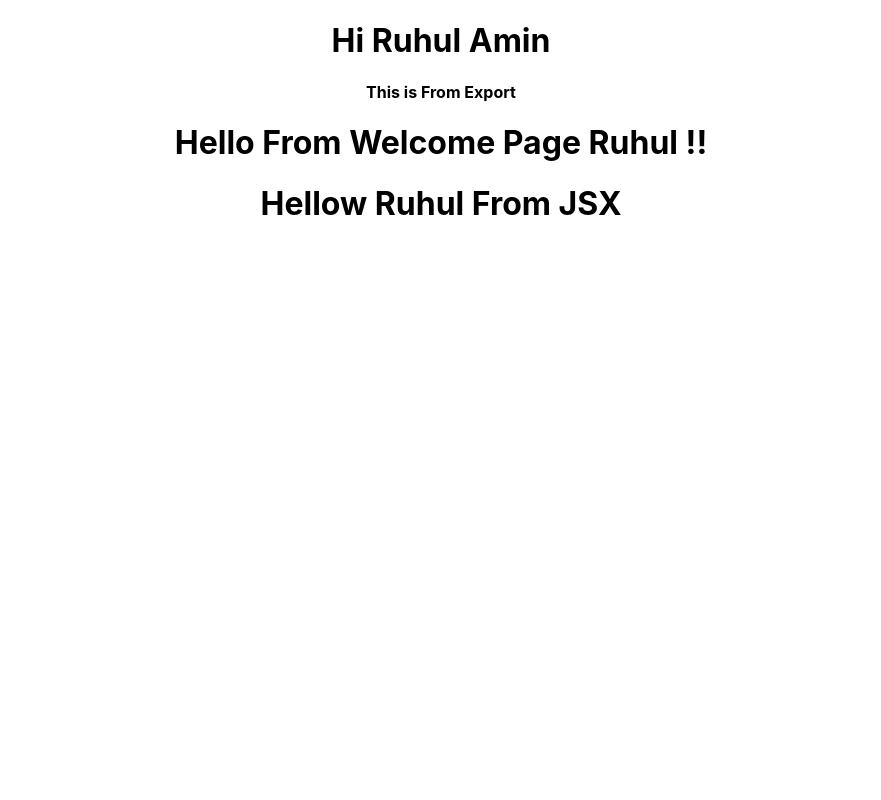
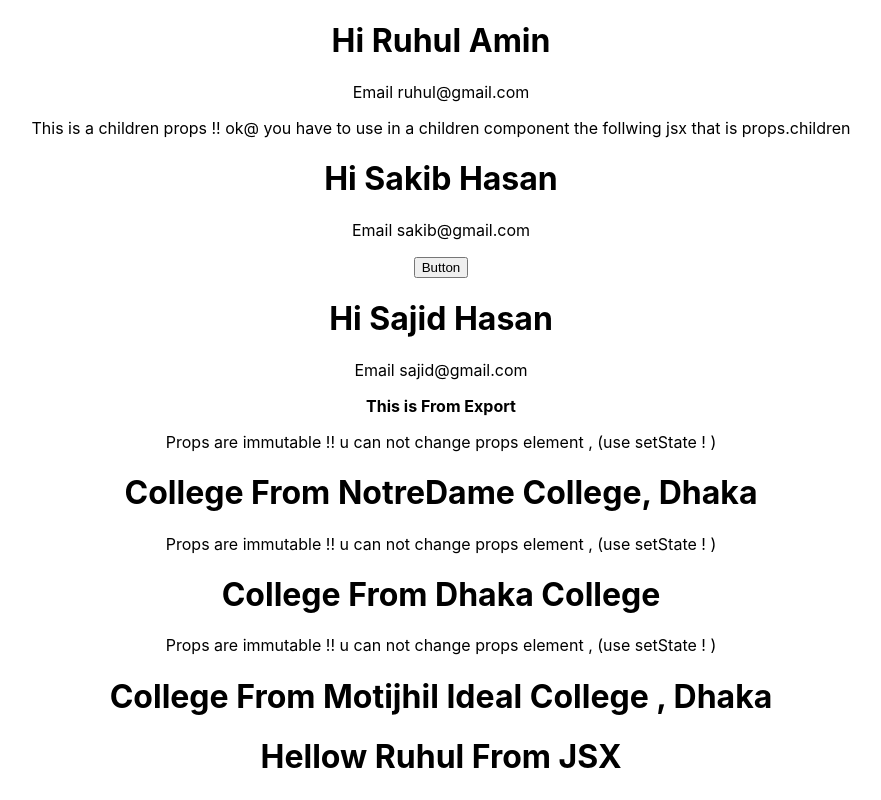
Before and after one commit to MohammadRuhulAmin/react-step-by-step-tutorial, a React (Create React App) app: page / in a window 1280 px wide. Shown: the whole page, without its empty margins (199-1080 px from the left). Built offline with nearby package versions, Linux system fonts and the light colour scheme.

Commit message:
Tutorial-9 props

```diff
--- a/src/App.js
+++ b/src/App.js
@@ -7,9 +7,19 @@ import Hello from './components/Hello';
 function App() {
   return (
     <div className="App">
-      <Greet/>
+      <Greet name="Ruhul Amin " email="ruhul@gmail.com">
+        <p>This is a children props !! ok@ you have to use in a children component the follwing jsx that is  props.children  </p>
+      </Greet>
+      <Greet name = "Sakib Hasan" email="sakib@gmail.com">
+        <button>Button </button>
+      </Greet>
+      <Greet name="Sajid Hasan" email="sajid@gmail.com" >
+
+      </Greet>
       <ExpGreet/>
-      <Welcome/>
+      <Welcome college="NotreDame College, Dhaka"/>
+      <Welcome college="Dhaka College"/>
+      <Welcome college="Motijhil Ideal College , Dhaka"/>
       <Hello/>
     </div>
   );
--- a/src/components/Greet.js
+++ b/src/components/Greet.js
@@ -5,7 +5,16 @@ import React from 'react'
 //     return <h1>Hi Ruhul Amin</h1>
 // }
 
-const Greet = ()=> <h1>Hi Ruhul Amin </h1>
+const Greet = (props)=> {
+    return (
+        <div>
+            <h1>Hi {props.name} </h1>
+            <p>Email {props.email}</p>
+            <p>{props.children}</p>
+
+        </div>
+    )
+}
 
 
 export default Greet
--- a/src/components/Welcome.js
+++ b/src/components/Welcome.js
@@ -1,9 +1,17 @@
 import React,{Component} from 'react'
 
 class Welcome extends Component{
-    render(){
+    constructor(){
+        super()
+
+    }
+    render(props){
         return(
-            <h1>Hello From Welcome Page Ruhul !! </h1>
+            <div>
+                <p>Props are immutable !! u can not change props element  , (use setState ! )</p>
+                <h1>  College From  {this.props.college} </h1>
+            </div>
+
         )
     }
 }
```
